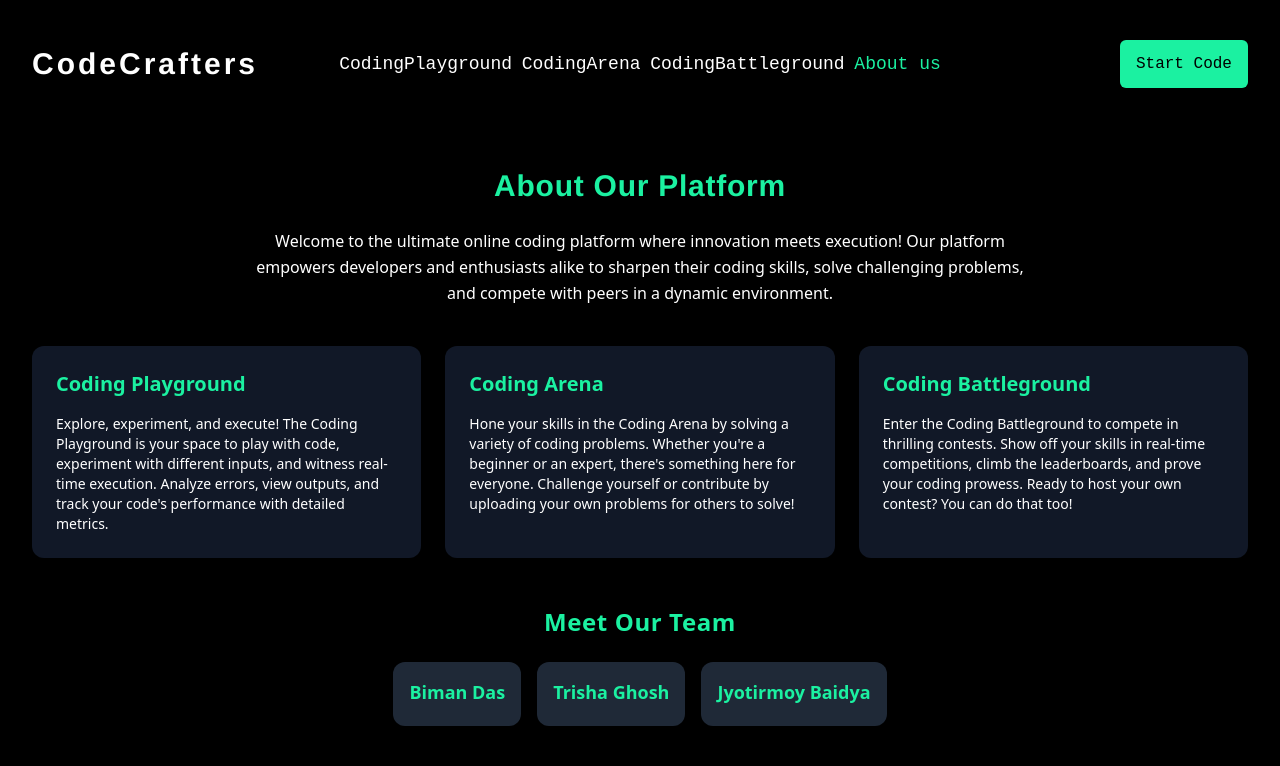
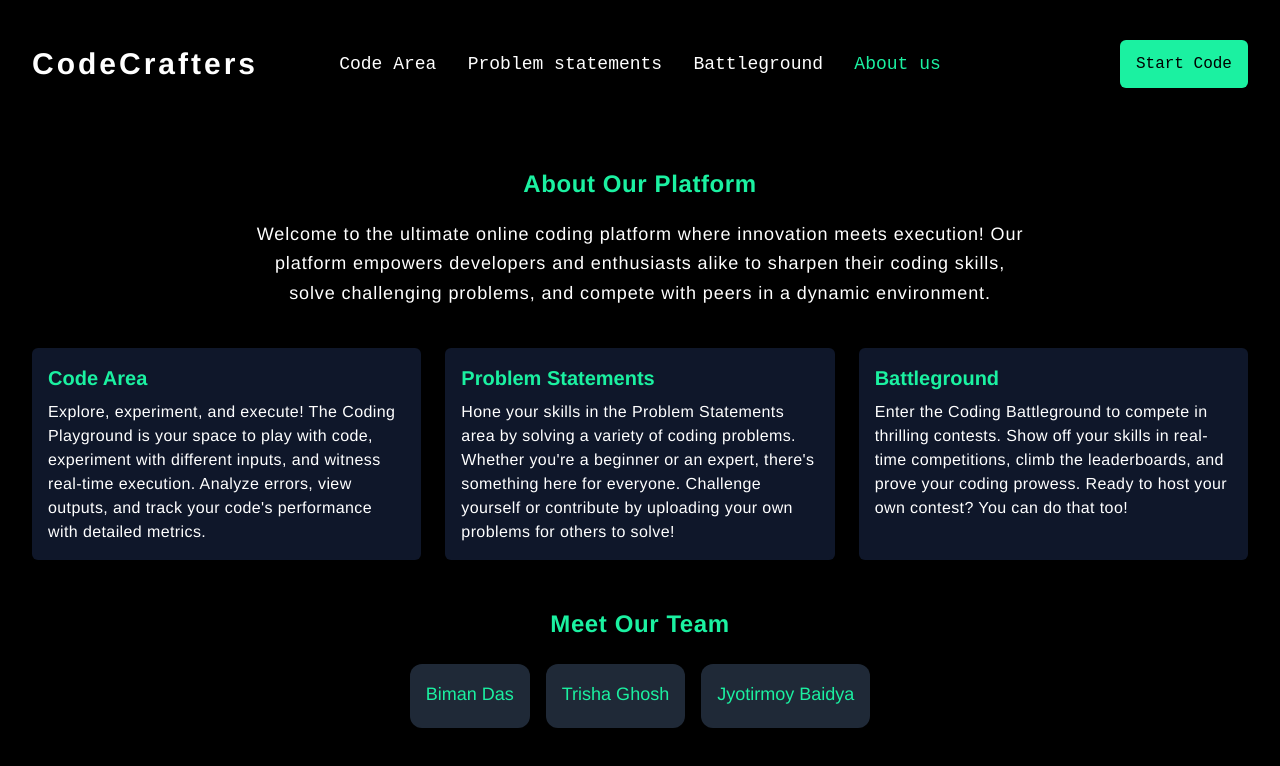
Before and after one commit to Jyotirmoy-Baidya/Code-Brewer-Frontend, a React (Vite) app: page /aboutus in a window 1280 px wide. Shown: the top 766 px of the page. Built offline with nearby package versions, Linux system fonts and the light colour scheme; no server answers.

Commit message:
Final Frontend

```diff
--- /dev/null
+++ b/src/components/NavigateToContest.jsx
@@ -0,0 +1,31 @@
+import React, { useEffect } from 'react'
+import { useNavigate } from 'react-router-dom';
+import axiosInstance from '../utils/AxiosInstance';
+
+const NavigateToContest = () => {
+    const navigate = useNavigate();
+    const checkUser = async () => {
+        try {
+            const response = await axiosInstance.get('http://localhost:3010/api/v1/contest/getuser', {
+                withCredentials: true
+            })
+            console.log(response.data.success);
+            if (response.data.success === true) {
+                console.log("S")
+                navigate(`/contestactive/${response.data.contestCode}`);
+            }
+        } catch (error) {
+            console.log(error);
+        }
+    }
+
+    useEffect(() => {
+        checkUser();
+    }, [])
+
+    return (
+        <div className='hidden'>NavigateToContest</div>
+    )
+}
+
+export default NavigateToContest
--- a/src/components/basic/Header.jsx
+++ b/src/components/basic/Header.jsx
@@ -10,9 +10,9 @@ const Header = () => {
                 <h1 className='cursor-pointer text-3xl font-bold tracking-widest font-helvetica' onClick={() => navigate("/")}>CodeCrafters</h1>
             </div>
             <div className='text-lg font-plex-mono px-16 flex justify-between items-center w-[60%]'>
-                <NavLink to="/codearea" className={`${location.pathname === '/codearea' && "text-primary"}`}>CodingPlayground</NavLink>
-                <NavLink to="/problemstatements" className={`${location.pathname === '/problemstatements' && "text-primary"}`}>CodingArena</NavLink>
-                <NavLink to="/contests" className={`${location.pathname === '/contests' && "text-primary"}`}>CodingBattleground</NavLink>
+                <NavLink to="/codearea" className={`${location.pathname === '/codearea' && "text-primary"}`}>Code Area</NavLink>
+                <NavLink to="/problemstatements" className={`${location.pathname === '/problemstatements' && "text-primary"}`}>Problem statements</NavLink>
+                <NavLink to="/contests" className={`${location.pathname === '/contests' && "text-primary"}`}>Battleground</NavLink>
                 <NavLink to="/aboutus" className={`${location.pathname === '/aboutus' && "text-primary"}`}>About us</NavLink>
             </div>
             <div className='flex justify-end w-[20%]'>
--- a/src/pages/About.jsx
+++ b/src/pages/About.jsx
@@ -1,53 +1,55 @@
 import React from 'react';
 import Header from '../components/basic/Header';
+import NavigateToContest from '../components/NavigateToContest';
 const About = () => {
   return (
     <>
+      <NavigateToContest />
       <Header />
-    <section className="bg-black py-10 px-8 text-white">
+      <section className="bg-black py-10 px-8 font-helvetica text-white">
         <div className="container mx-auto">
-        <h2 className="text-3xl font-extrabold mb-6 text-center text-[#1BF1A1] tracking-wide font-helvetica">About Our Platform</h2>
-        <p className="text-base leading-relaxed mb-10 text-center max-w-3xl mx-auto">
+          <h2 className="text-2xl font-bold mb-5 text-center text-primary tracking-wide font-helvetica">About Our Platform</h2>
+          <p className="leading-relaxed text-lg tracking-wider mb-10 text-center max-w-3xl mx-auto">
             Welcome to the ultimate online coding platform where innovation meets execution! Our platform empowers developers and enthusiasts alike to sharpen their coding skills, solve challenging problems, and compete with peers in a dynamic environment.
           </p>
 
           <div className="grid md:grid-cols-3 gap-6">
             {/* Coding Playground */}
-          <div className="bg-gray-900 text-white p-6 rounded-xl shadow-xl transform hover:scale-105 transition-transform duration-300">
-            <h3 className="text-xl font-bold mb-4 text-[#1BF1A1]">Coding Playground</h3>
-            <p className="text-sm">
+            <div className="bg-slate-900 text-white p-4 rounded-md shadow-xl transform hover:scale-105 transition-transform duration-300">
+              <h3 className="text-xl font-bold mb-2 text-primary">Code Area</h3>
+              <p className="tracking-wide">
                 Explore, experiment, and execute! The Coding Playground is your space to play with code, experiment with different inputs, and witness real-time execution. Analyze errors, view outputs, and track your code's performance with detailed metrics.
               </p>
             </div>
 
             {/* Coding Arena */}
-          <div className="bg-gray-900 text-white p-6 rounded-xl shadow-xl transform hover:scale-105 transition-transform duration-300">
-            <h3 className="text-xl font-bold mb-4 text-[#1BF1A1]">Coding Arena</h3>
-            <p className="text-sm">
-              Hone your skills in the Coding Arena by solving a variety of coding problems. Whether you're a beginner or an expert, there's something here for everyone. Challenge yourself or contribute by uploading your own problems for others to solve!
+            <div className="bg-slate-900 text-white p-4 rounded-md shadow-xl transform hover:scale-105 transition-transform duration-300">
+              <h3 className="text-xl font-bold mb-2 text-primary">Problem Statements</h3>
+              <p className="tracking-wide">
+                Hone your skills in the Problem Statements area by solving a variety of coding problems. Whether you're a beginner or an expert, there's something here for everyone. Challenge yourself or contribute by uploading your own problems for others to solve!
               </p>
             </div>
 
             {/* Coding Battleground */}
-          <div className="bg-gray-900 text-white p-6 rounded-xl shadow-xl transform hover:scale-105 transition-transform duration-300">
-            <h3 className="text-xl font-bold mb-4 text-[#1BF1A1]">Coding Battleground</h3>
-            <p className="text-sm">
+            <div className="bg-slate-900 text-white p-4 rounded-md shadow-xl transform hover:scale-105 transition-transform duration-300">
+              <h3 className="text-xl font-bold mb-2 text-primary">Battleground</h3>
+              <p className="tracking-wide">
                 Enter the Coding Battleground to compete in thrilling contests. Show off your skills in real-time competitions, climb the leaderboards, and prove your coding prowess. Ready to host your own contest? You can do that too!
               </p>
             </div>
           </div>
 
           <div className="mt-12">
-          <h3 className="text-2xl font-extrabold mb-6 text-center text-[#1BF1A1] tracking-wide">Meet Our Team</h3>
+            <h3 className="text-2xl font-bold mb-6 text-center text-[#1BF1A1] tracking-wide">Meet Our Team</h3>
             <div className="flex flex-wrap justify-center gap-4">
-            <div className="bg-gray-800 text-center p-4 rounded-xl shadow-xl transform hover:scale-105 transition-transform duration-300">
-              <h4 className="text-lg font-bold text-[#1BF1A1] mb-1">Biman Das</h4>
+              <div className="bg-gray-800 text-center p-4 rounded-xl shadow-xl transform hover:scale-105 transition-transform duration-300 cursor-pointer">
+                <h4 className="text-lg font-medium text-[#1BF1A1] mb-1">Biman Das</h4>
               </div>
-            <div className="bg-gray-800 text-center p-4 rounded-xl shadow-xl transform hover:scale-105 transition-transform duration-300">
-              <h4 className="text-lg font-bold text-[#1BF1A1] mb-1">Trisha Ghosh</h4>
+              <div className="bg-gray-800 text-center p-4 rounded-xl shadow-xl transform hover:scale-105 transition-transform duration-300 cursor-pointer">
+                <h4 className="text-lg font-medium text-[#1BF1A1] mb-1">Trisha Ghosh</h4>
               </div>
-            <div className="bg-gray-800 text-center p-4 rounded-xl shadow-xl transform hover:scale-105 transition-transform duration-300">
-              <h4 className="text-lg font-bold text-[#1BF1A1] mb-1">Jyotirmoy Baidya</h4>
+              <div className="bg-gray-800 text-center p-4 rounded-xl shadow-xl transform hover:scale-105 transition-transform duration-300 cursor-pointer">
+                <h4 className="text-lg font-medium text-[#1BF1A1] mb-1">Jyotirmoy Baidya</h4>
               </div>
             </div>
           </div>
--- a/src/pages/ActiveContest.jsx
+++ b/src/pages/ActiveContest.jsx
@@ -107,7 +107,7 @@ const ActiveContest = () => {
 
     return (
         <>
-            <ActiveContestHeader endTime={contest.endTime}/>
+            <ActiveContestHeader endTime={contest.endTime} />
             {
                 loading ?
                     <div className='font-helvetica flex text-2xl text-white px-16 pt-4 pb-3'>
--- a/src/pages/CodeArea.jsx
+++ b/src/pages/CodeArea.jsx
@@ -15,6 +15,7 @@ import axiosInstance from '../utils/AxiosInstance';
 
 import { autocompletion, completeFromList } from '@codemirror/autocomplete';
 import { closeBrackets } from '@codemirror/autocomplete';
+import NavigateToContest from '../components/NavigateToContest';
 
 
 
@@ -57,7 +58,7 @@ const CodeArea = () => {
     //     const classNameMatch = code.match(/class\s+(\w+)/);
     //     return classNameMatch ? classNameMatch[1] : null;
     // }
-   function extractClassName(code) {
+    function extractClassName(code) {
         // Regex to match all class definitions
         const classRegex = /class\s+(\w+)\s*\{[^}]*?\}/g;
 
@@ -98,7 +99,7 @@ const CodeArea = () => {
 
 
         setRunCodeLoading(true)
-        axiosInstance.post('http://localhost:3010/api/v1/compiler/execute', { language, code: codepost, input,className })
+        axiosInstance.post('http://localhost:3010/api/v1/compiler/execute', { language, code: codepost, input, className })
             .then(response => {
                 console.log(response);
                 setOutput(response.data.output);
@@ -217,6 +218,7 @@ const CodeArea = () => {
 
     return (
         <>
+            <NavigateToContest />
             <Header />
             <div className="max-h-[84%] h-[84%] flex gap-4 text-white px-16 pt-3 pb-3">
                 <div className='w-1/2 flex flex-col gap-4'>
--- a/src/pages/CreateContest.jsx
+++ b/src/pages/CreateContest.jsx
@@ -7,6 +7,7 @@ import { AiOutlineLoading3Quarters } from 'react-icons/ai'
 import axiosInstance from '../utils/AxiosInstance'
 import toast from 'react-hot-toast'
 import ShowContestCode from '../components/ShowContestCode'
+import NavigateToContest from '../components/NavigateToContest'
 
 const CreateContest = () => {
     const [title, setTitle] = useState("");
@@ -129,6 +130,7 @@ const CreateContest = () => {
 
     return (
         <>
+            <NavigateToContest />
             <Header />
             <div className="max-h-[84%] font-helvetica flex flex-col gap-4 text-white px-16 pt-7 pb-3">
                 <div className='flex items-center gap-4'>
@@ -188,6 +190,10 @@ const CreateContest = () => {
                             {
                                 loading === true ?
                                     <div className='flex text-xl gap-4 items-center'>Fetching questions<AiOutlineLoading3Quarters className='text-lg loading-spin' /></div> :
+                                    !problemStatementList.length > 0 ?
+                                        <div className='flex text-xl gap-4 items-center'>
+                                            Due to server issue unable fetch the problem statements.
+                                        </div> :
                                         problemStatementList
                                             .filter(problem => !selectedProblemStatements.includes(problem))
                                             .map((problem, i) => {
--- a/src/pages/CreateProblem.jsx
+++ b/src/pages/CreateProblem.jsx
@@ -6,6 +6,7 @@ import { ImBin2 } from 'react-icons/im';
 import axiosInstance from '../utils/AxiosInstance';
 import toast from 'react-hot-toast';
 import { AiOutlineLoading3Quarters } from 'react-icons/ai';
+import NavigateToContest from '../components/NavigateToContest';
 
 const CreateProblem = () => {
     //Defining States
@@ -108,6 +109,7 @@ const CreateProblem = () => {
 
     return (
         <>
+            <NavigateToContest />
             <Header />
             <div className="max-h-[84%] font-helvetica flex flex-col gap-4 text-white px-16 pt-7 pb-3">
 
--- a/src/pages/Landing.jsx
+++ b/src/pages/Landing.jsx
@@ -2,6 +2,7 @@ import React, { useState } from 'react'
 import Header from '../components/basic/Header'
 import EnterUsernamePopUp from '../components/EnterUsernamePopUp'
 import toast from 'react-hot-toast';
+import NavigateToContest from '../components/NavigateToContest';
 
 const Landing = () => {
     //Defining States
@@ -10,6 +11,7 @@ const Landing = () => {
 
     return (
         <>
+            <NavigateToContest />
             <Header />
             <div className='h-[84%] grid grid-cols-2 text-white gap-4 px-16 pt-7 pb-16'>
                 <div className='flex flex-col gap-4 h-full'>
--- a/src/pages/ProblemStatements.jsx
+++ b/src/pages/ProblemStatements.jsx
@@ -6,34 +6,7 @@ import { FaArrowCircleRight } from 'react-icons/fa';
 import axios from 'axios';
 import { AiOutlineLoading3Quarters } from 'react-icons/ai';
 import axiosInstance from '../utils/AxiosInstance';
-
-const problemstatements = [
-    {
-        name: "Maximum Sum",
-        difficulty: "Medium",
-        problemId: 101
-    },
-    {
-        name: "Binary Tree Inorder Traversal",
-        difficulty: "Easy",
-        problemId: 102
-    },
-    {
-        name: "Longest Substring Without Repeating Characters",
-        difficulty: "Hard",
-        problemId: 103
-    },
-    {
-        name: "Merge Two Sorted Lists",
-        difficulty: "Easy",
-        problemId: 104
-    },
-    {
-        name: "Kth Largest Element in an Array",
-        difficulty: "Medium",
-        problemId: 105
-    }
-];
+import NavigateToContest from '../components/NavigateToContest';
 
 
 const ProblemStatements = () => {
@@ -41,6 +14,8 @@ const ProblemStatements = () => {
     const [loading, setLoading] = useState(false);
 
     const [problemStatementList, setProblemStatementList] = useState([]);
+
+    //Fetching all elements
     const fetchAllQuestions = async () => {
         try {
             // Show loading indicator if necessary
@@ -81,6 +56,7 @@ const ProblemStatements = () => {
 
     return (
         <>
+            <NavigateToContest />
             <Header />
             <div className="max-h-[84%] flex flex-col gap-4 text-white px-16 pt-7 pb-3">
                 <div className='flex gap-4 justify-center'>
--- a/src/utils/AxiosInstance.jsx
+++ b/src/utils/AxiosInstance.jsx
@@ -1,7 +1,6 @@
 import axios from 'axios';
 
 const axiosInstance = axios.create({
-    baseURL: 'https://api.example.com', // Your API base URL
     timeout: 10000, // Timeout after 10000 milliseconds (10 seconds)
 });
 
```
Also changed, not shown: src/components/basic/ActiveContestHeader.jsx (+15 -2 lines), src/pages/Contests.jsx (+6 -7 lines). Lines whose indentation alone changed are shown as unchanged.
